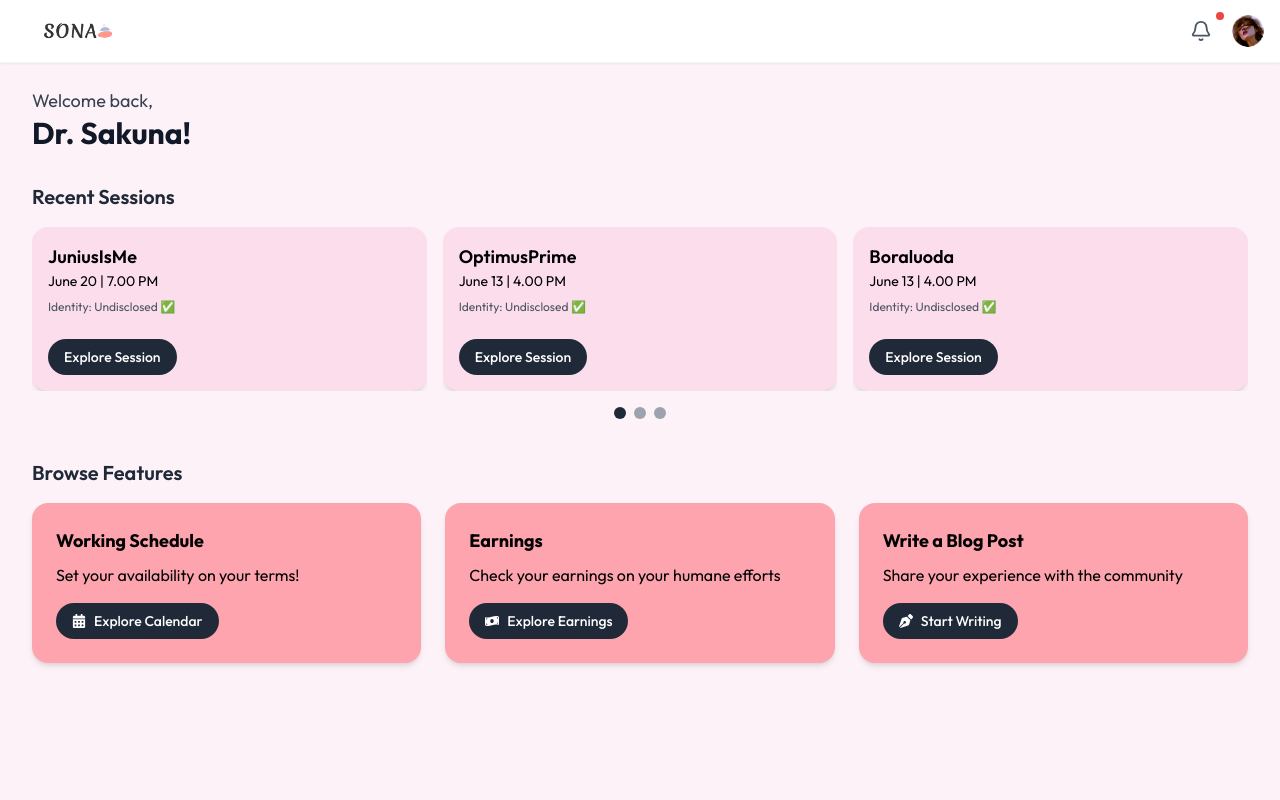
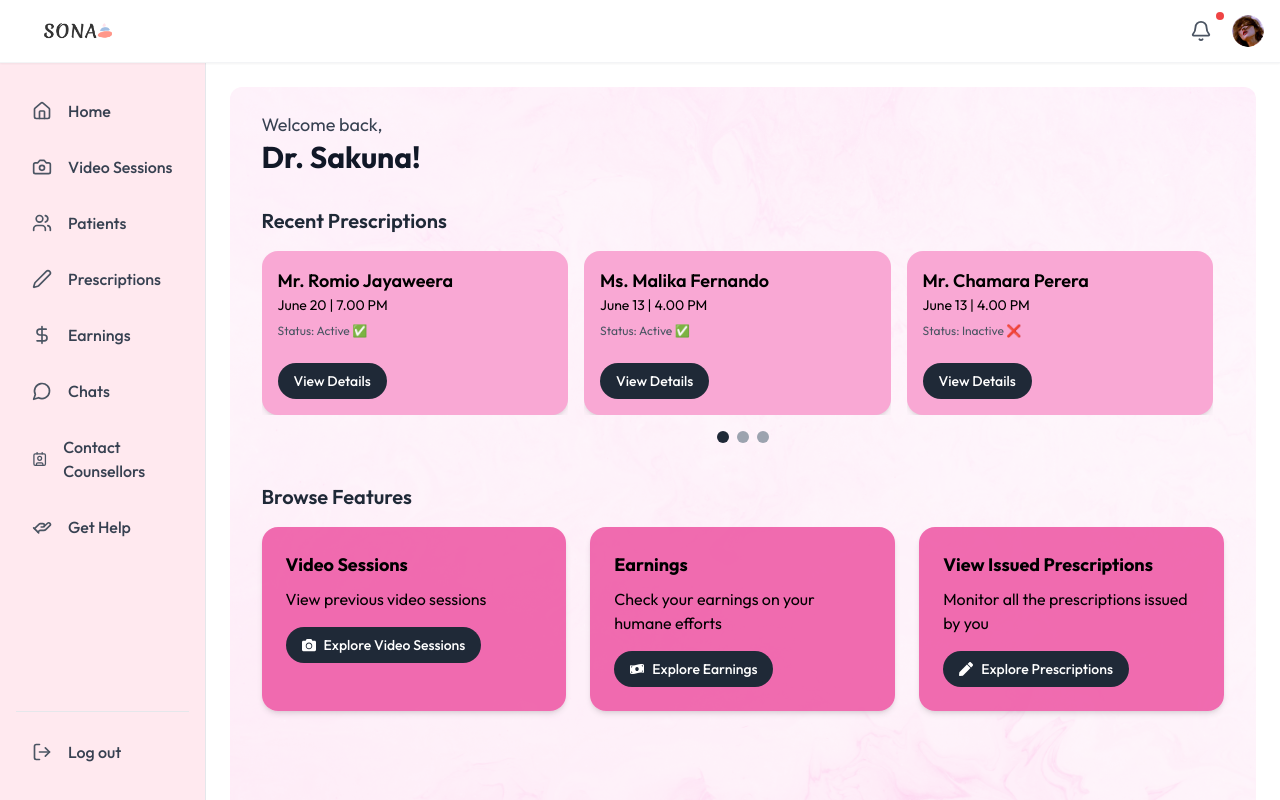
Before and after one commit to sakunasanka/Sona-frontend-counsellor, a React (Vite) app: page /psychiatrist-dashboard in a window 1280 px wide. Built offline with nearby package versions, Linux system fonts and the light colour scheme.

Commit message:
[SONA-15] Adding complete dashboard UIs for Counsellor and Psychiatrist

```diff
--- a/src/components/layout/Sidebar.tsx
+++ b/src/components/layout/SidebarForPsy.tsx
@@ -1,20 +1,7 @@
-// import React from 'react';
-
-// interface SidebarProps {
-//   children: React.ReactNode;
-//   className?: string;
-// }
-
-// const Sidebar: React.FC<SidebarProps> = ({ children, className = '' }) => (
-//   <aside className={`w-64 bg-white border-r border-border p-4 ${className}`}>
-//     {children}
-//   </aside>
-// );
-
-// export default Sidebar;
 
 import React, { useState } from 'react';
-import { Menu, Bell, ArrowLeft, Home, Calendar, Users, ThumbsUp, MessageCircle, FileText, LogOut } from 'lucide-react';
+import { Menu, Bell, ArrowLeft, Home, Calendar, Users, ThumbsUp, MessageCircle, FileText, LogOut, Camera, DollarSign, Contact, HelpingHandIcon, Pen } from 'lucide-react';
+import "react-icons/fa";
 
 interface SidebarProps {
   isOpen: boolean;
@@ -22,14 +9,16 @@ interface SidebarProps {
 }
 
 // Sidebar Component
-const Sidebar: React.FC<SidebarProps> = ({ isOpen, onClose }) => {
+const SidebarForPsy : React.FC<SidebarProps> = ({ isOpen, onClose }) => {
   const menuItems = [
     { icon: Home, label: 'Home', href: '#' },
-    { icon: Calendar, label: 'Sessions', href: '#' },
-    { icon: Users, label: 'Clients', href: '#' },
-    { icon: ThumbsUp, label: 'Feedbacks', href: '#' },
+    { icon: Camera, label: 'Video Sessions', href: '#' },
+    { icon: Users, label: 'Patients', href: '#' },
+    { icon: Pen, label: 'Prescriptions', href: '#' },
+    { icon: DollarSign, label: 'Earnings', href: '#' },
     { icon: MessageCircle, label: 'Chats', href: '#' },
-    { icon: FileText, label: 'Blogs', href: '#' },
+    { icon: Contact, label: 'Contact Counsellors', href: '#' },
+    { icon: HelpingHandIcon, label: 'Get Help', href: '#' },
   ];
 
   return (
@@ -44,7 +33,7 @@ const Sidebar: React.FC<SidebarProps> = ({ isOpen, onClose }) => {
 
       {/* Sidebar */}
       <div className={`
-        fixed top-0 left-0 h-full w-80 bg-[#FFE9EF] z-50 transform transition-transform duration-300 ease-in-out flex flex-col
+        fixed top-0 left-0 h-full w-70 bg-[#FFE9EF] z-50 transform transition-transform duration-300 ease-in-out flex flex-col
         lg:translate-x-0 lg:static lg:z-auto
         ${isOpen ? 'translate-x-0' : '-translate-x-full lg:translate-x-0'}
       `}>
@@ -99,4 +88,4 @@ const Sidebar: React.FC<SidebarProps> = ({ isOpen, onClose }) => {
   );
 }
 
-export default Sidebar
+export default SidebarForPsy
--- a/src/components/layout/index.ts
+++ b/src/components/layout/index.ts
@@ -1,4 +1,5 @@
 export { default as Sidebar } from './Sidebar';
 export { default as SidebarItem } from './SidebarItem';
+export { default as SidebarForPsy } from './SidebarForPsy';
 export { default as ContentArea } from './ContentArea';
 export { default as NavBar } from './Navbar';
--- a/src/components/ui/Button.tsx
+++ b/src/components/ui/Button.tsx
@@ -21,7 +21,7 @@ const Button: React.FC<ButtonProps> = ({
     border: 'border-2 border-primary text-primary bg-bg hover:bg-primary hover:text-bg focus:ring-2 focus:ring-primary-ring rounded-xl cursor-pointer',
     success: 'bg-success text-white hover:bg-success-hover focus:ring-2 focus:ring-success-ring rounded-xl cursor-pointer',
     rounded: 'bg-[#2D60FF] text-white px-6 py-3 rounded-full text-sm hover:bg-[#254FCF] cursor-pointer',
-    special: 'bg-[#1f2937] text-white px-2 py-2 rounded-full text-sm hover:bg-[#10161e] cursor-pointer',
+    special: 'bg-[#1f2937] text-white px-2 py-2 rounded-full text-sm hover:bg-white hover:text-[#1f2937] cursor-pointer',
   };
 
   return (
--- a/src/pages/Counsellor/CounsellorDashboard.tsx
+++ b/src/pages/Counsellor/CounsellorDashboard.tsx
@@ -66,18 +66,37 @@ const CounsellorDashboard = () => {
   const totalSlides = Math.ceil(sessions.length / 3) + 1;
 
   return (
-    <div className="bg-pink-50 min-h-screen">
+    <div className="flex flex-col h-screen">
+      {/* Top Navbar */}
       <NavBar onMenuClick={toggleSidebar} />
-      {/* <Sidebar isOpen={sidebarOpen} onClose={closeSidebar} /> */}
 
+      {/* Bottom section: Sidebar + Content */}
+      <div className="flex flex-1 overflow-hidden">
+
+      {/* Sidebar */}
+      <div className="w-64 bg-white border-r">
+          <Sidebar isOpen={sidebarOpen} onClose={closeSidebar}/>
+      </div>
+
+      {/* Main Content */}
+        <div className="flex-grow overflow-auto p-6">
+            <div className="min-h-screen min-w-screen bg-pink-100 rounded-xl relative overflow-hidden"
+                style={{
+                  backgroundImage: `
+                    url('../../../public/assets/images/bg-trans.jpg'),
+                    linear-gradient(rgba(255, 192, 203, 0.7), rgba(255, 192, 203, 0.1))
+                  `,
+                  backgroundBlendMode: 'overlay',
+                  backgroundRepeat: 'no-repeat',
+                  backgroundSize: 'cover',
+                  backgroundPosition: 'center',
+                }}>
                 <Container className="py-6">
                 {/* Welcome Section */}
                 <div className="mb-8">
                     <p className="text-lg text-gray-700">Welcome back,</p>
                     <h1 className="text-3xl font-bold text-gray-900">Dr. Sakuna!</h1>
                 </div>
-
-
 
                 {/* Recent Sessions */}
                 <section className="mb-10">
@@ -93,8 +112,7 @@ const CounsellorDashboard = () => {
                             </p>
                             <Button
                               variant="special"
-                    onClick={handleFeature}
-                    className="mt-6"
+                              onClick={handleFeature} className="mt-6"
                             >
                               Explore Session
                             </Button>
@@ -144,8 +162,13 @@ const CounsellorDashboard = () => {
                       </Card>
                     </section>
                   </Container>
+
+            </div>
+        </div>
+      </div>
     </div>
   );
 };
 
+
 export default CounsellorDashboard;
--- a/src/pages/Psychiatrist/PsychiatristDashboard.tsx
+++ b/src/pages/Psychiatrist/PsychiatristDashboard.tsx
@@ -1,10 +1,10 @@
 import React, { useState } from "react";
 import { useNavigate } from "react-router-dom";
-import { NavBar, Sidebar } from "../../components/layout";
+import { NavBar , SidebarForPsy } from "../../components/layout";
 import Container from "../../components/ui/Container";
 import Card from "../../components/ui/Card";
 import Button from "../../components/ui/Button";
-import { FaCalendarAlt, FaMoneyBillWave, FaPenNib } from "react-icons/fa";
+import { FaCalendarAlt, FaCamera, FaMeetup, FaMoneyBillWave, FaPen, FaPenNib } from "react-icons/fa";
 import { useKeenSlider } from "keen-slider/react";
 import "keen-slider/keen-slider.min.css";
 
@@ -21,34 +21,34 @@ const PsychiatristDashboard = () => {
 
   const sessions = [
     {
-      name: "JuniusIsMe",
+      name: "Mr. Romio Jayaweera",
       date: "June 20 | 7.00 PM",
-      identity: "Undisclosed",
-      verified: true,
+      identity: "Active",
+      status: true,
     },
     {
-      name: "OptimusPrime",
+      name: "Ms. Malika Fernando",
       date: "June 13 | 4.00 PM",
-      identity: "Undisclosed",
-      verified: true,
+      identity: "Active",
+      status: true,
     },
     {
-      name: "Boraluoda",
+      name: "Mr. Chamara Perera",
       date: "June 13 | 4.00 PM",
-      identity: "Undisclosed",
-      verified: true,
+      identity: "Inactive",
+      status: false,
     },
     {
-      name: "Unknown101",
+      name: "Ms. Rosara Fuger",
       date: "June 13 | 4.00 PM",
-      identity: "Undisclosed",
-      verified: true,
+      identity: "Inactive",
+      status: false,
     },
     {
-      name: "Bumblebee",
+      name: "Mr. Nalantha Silva",
       date: "June 13 | 4.00 PM",
-      identity: "Undisclosed",
-      verified: true,
+      identity: "Active",
+      status: true,
     },
   ];
 
@@ -67,9 +67,31 @@ const PsychiatristDashboard = () => {
   const totalSlides = Math.ceil(sessions.length / 3) + 1;
 
   return (
-    <div className="bg-pink-50 min-h-screen">
+    <div className="flex flex-col h-screen">
+      {/* Top Navbar */}
       <NavBar onMenuClick={toggleSidebar} />
 
+      {/* Bottom section: Sidebar + Content */}
+      <div className="flex flex-1 overflow-hidden">
+
+      {/* Sidebar */}
+      <div className="w-64 bg-white border-r">
+          <SidebarForPsy isOpen={sidebarOpen} onClose={closeSidebar}/>
+      </div>
+
+      {/* Main Content */}
+        <div className="flex-grow overflow-auto p-6">
+            <div className="min-h-screen min-w-screen bg-pink-100 rounded-xl relative overflow-hidden"
+                style={{
+                  backgroundImage: `
+                    url('../../../public/assets/images/bg-trans.jpg'),
+                    linear-gradient(rgba(255, 192, 203, 0.7), rgba(255, 192, 203, 0.1))
+                  `,
+                  backgroundBlendMode: 'overlay',
+                  backgroundRepeat: 'no-repeat',
+                  backgroundSize: 'cover',
+                  backgroundPosition: 'center',
+                }}>
                 <Container className="py-6">
                 {/* Welcome Section */}
                 <div className="mb-8">
@@ -77,26 +99,23 @@ const PsychiatristDashboard = () => {
                     <h1 className="text-3xl font-bold text-gray-900">Dr. Sakuna!</h1>
                 </div>
 
-
-
-        {/* Recent Sessions */}
+                {/* Recent Prescriptions */}
                 <section className="mb-10">
-          <h2 className="text-xl font-semibold text-gray-800 mb-4">Recent Sessions</h2>
+                  <h2 className="text-xl font-semibold text-gray-800 mb-4">Recent Prescriptions</h2>
                     <div ref={sliderRef} className="keen-slider overflow-hidden">
                       {sessions.map((session, idx) => (
                         <div key={idx} className="keen-slider__slide">
-                <Card className="bg-pink-100 p-4 h-full">
+                          <Card className="bg-pink-300 p-4 h-full">
                             <h3 className="text-lg font-semibold">{session.name}</h3>
                             <p className="text-sm">{session.date}</p>
                             <p className="text-xs text-gray-600 mt-2">
-                    Identity: {session.identity} {session.verified ? "✅" : "⚠️"}
+                              Status: {session.identity} {session.status ? "✅" : "❌"}
                             </p>
                             <Button
                               variant="special"
-                    onClick={handleFeature}
-                    className="mt-6"
+                              onClick={handleFeature} className="mt-6"
                             >
-                    Explore Session
+                              View Details
                             </Button>
                           </Card>
                         </div>
@@ -119,15 +138,15 @@ const PsychiatristDashboard = () => {
                     {/* Functional Cards */}
                     <h2 className="text-xl font-semibold text-gray-800 mb-4">Browse Features</h2>
                     <section className="grid md:grid-cols-3 gap-6">
-          <Card className="bg-rose-300  p-6">
-            <h3 className="text-lg font-bold mb-2">Working Schedule</h3>
-            <p className="mb-4">Set your availability on your terms!</p>
+                      <Card className="bg-primaryLight  p-6">
+                        <h3 className="text-lg font-bold mb-2">Video Sessions</h3>
+                        <p className="mb-4">View previous video sessions</p>
                         <Button variant="special" onClick={handleFeature} className="flex items-center">
-              <FaCalendarAlt className="mr-2" /> Explore Calendar
+                          <FaCamera className="mr-2" /> Explore Video Sessions
                         </Button>
                       </Card>
 
-          <Card className="bg-rose-300  p-6">
+                      <Card className="bg-primaryLight p-6">
                         <h3 className="text-lg font-bold mb-2">Earnings</h3>
                         <p className="mb-4">Check your earnings on your humane efforts</p>
                         <Button variant="special" onClick={handleFeature} className="flex items-center">
@@ -135,15 +154,19 @@ const PsychiatristDashboard = () => {
                         </Button>
                       </Card>
 
-          <Card className="bg-rose-300  p-6">
-            <h3 className="text-lg font-bold mb-2">Write a Blog Post</h3>
-            <p className="mb-4">Share your experience with the community</p>
+                      <Card className="bg-primaryLight p-6">
+                        <h3 className="text-lg font-bold mb-2">View Issued Prescriptions</h3>
+                        <p className="mb-4">Monitor all the prescriptions issued by you</p>
                         <Button variant="special" onClick={handleFeature} className="flex items-center">
-              <FaPenNib className="mr-2" /> Start Writing
+                          <FaPen className="mr-2" /> Explore Prescriptions
                         </Button>
                       </Card>
                     </section>
                   </Container>
+
+            </div>
+        </div>
+      </div>
     </div>
   );
 }
```
Also changed, not shown: public/assets/images/bg-trans.jpeg (added), public/assets/images/bg-trans.jpg (added). Lines whose indentation alone changed are shown as unchanged.
